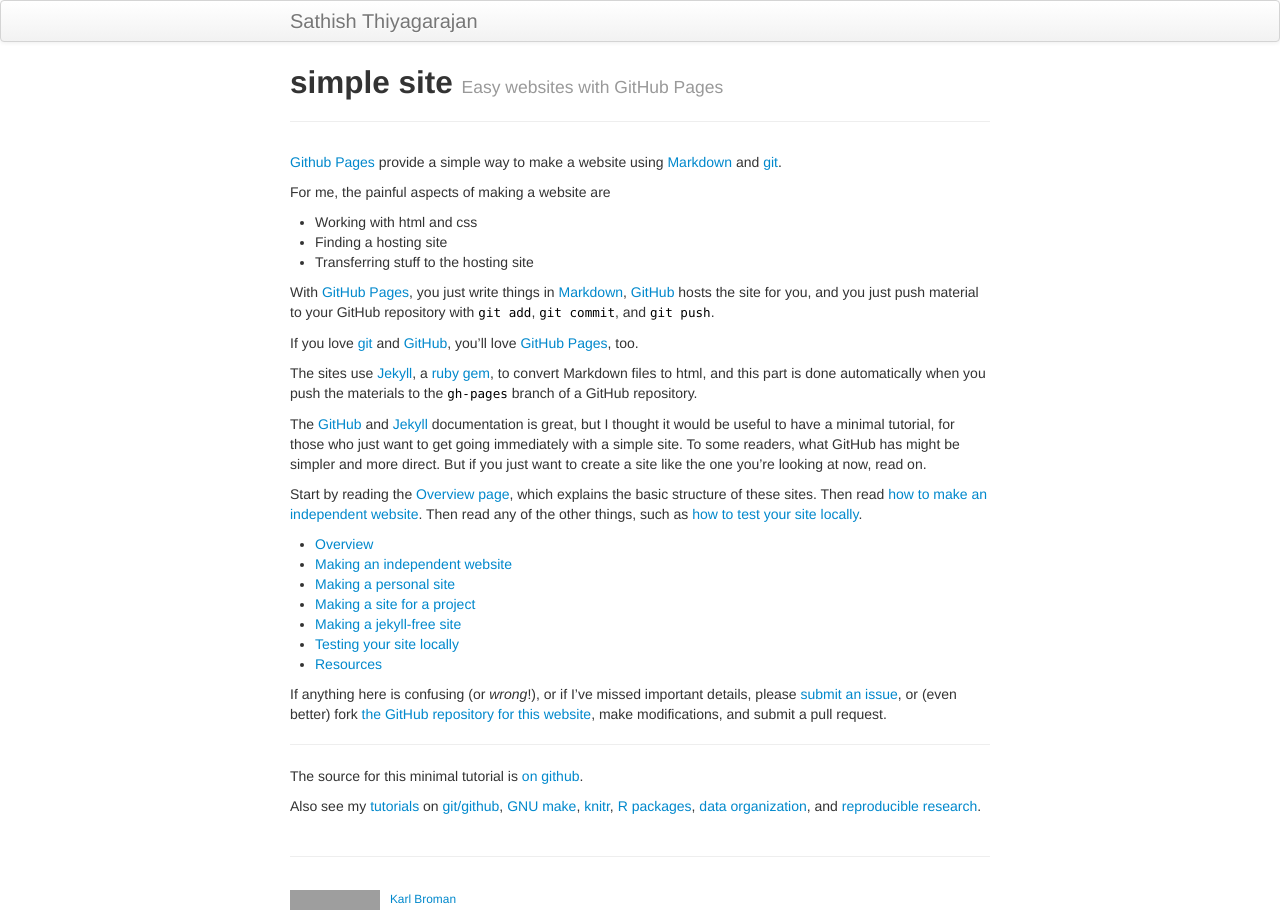
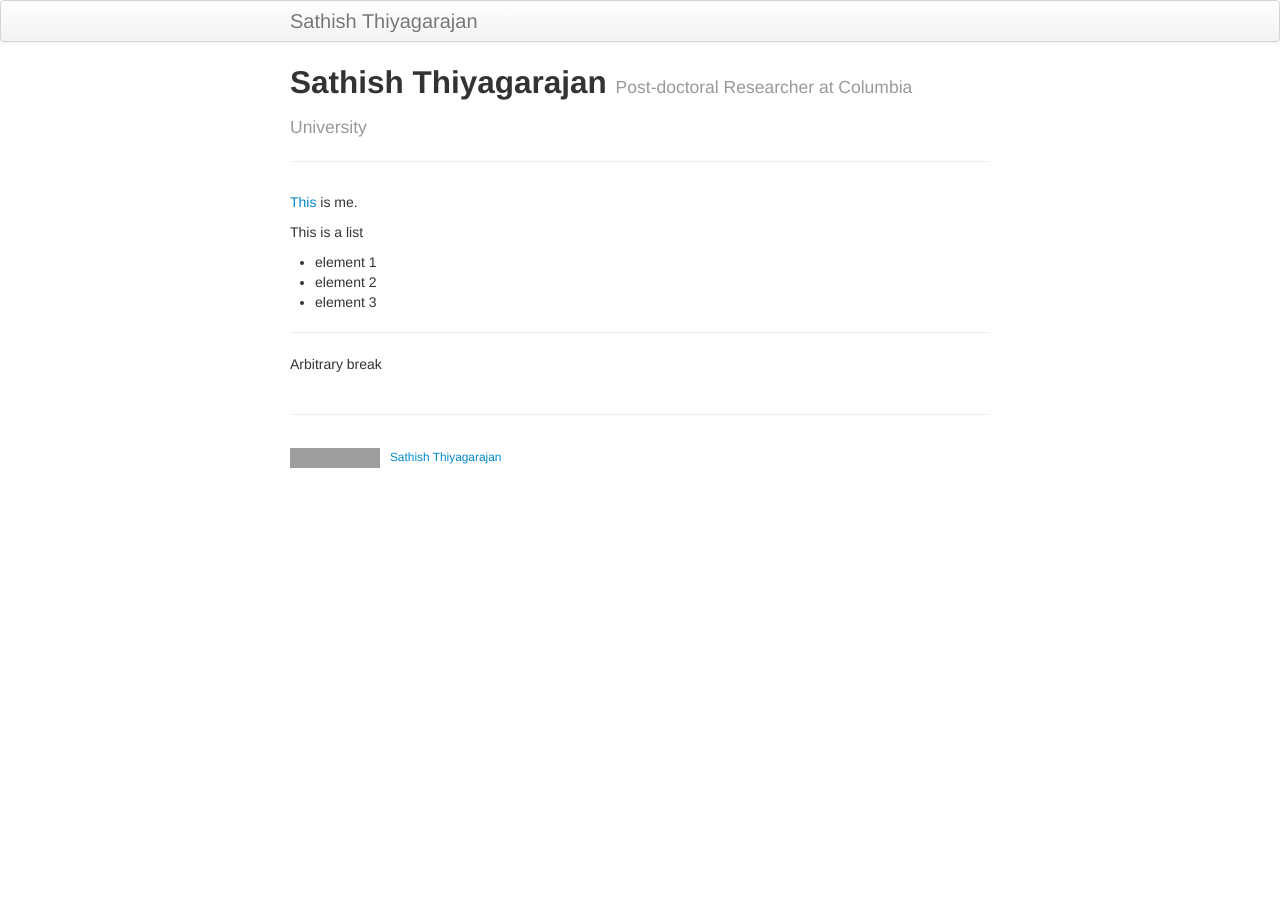
Before and after one commit to sathish-t/site_in_progress, a Jekyll site: the page built from index.md, in a window 1280 px wide. Built offline with Jekyll 4.4.1, drawn with Linux system fonts in a browser that asks for light colours; grey boxes are pictures that could not be loaded.

Commit message:
Edited some more files

```diff
--- a/_includes/themes/twitter/default.html
+++ b/_includes/themes/twitter/default.html
@@ -44,10 +44,8 @@
       <hr>
       <footer>
         <p><small>
-  <!-- start of Karl's footer; modify this part -->
           <a href="https://creativecommons.org/publicdomain/zero/1.0/"><img src="https://i.creativecommons.org/p/zero/1.0/88x31.png" alt="CC0"/></a> &nbsp;
-          <a href="https://kbroman.org">Karl Broman</a>
-  <!-- end of Karl's footer; modify this part -->
+          <a href="https://sathish-t.github.io/site_in_progress/">Sathish Thiyagarajan</a>
         </small></p>
       </footer>
 
--- a/index.md
+++ b/index.md
@@ -1,72 +1,17 @@
 ---
 layout: page
-title: simple site
-tagline: Easy websites with GitHub Pages
-description: Minimal tutorial on making a simple website with GitHub Pages
+title: Sathish Thiyagarajan
+tagline: Post-doctoral Researcher at Columbia University
+description: My research website
 ---
 
-[Github Pages](https://pages.github.com) provide a simple way to make a
-website using
-[Markdown](https://daringfireball.net/projects/markdown/) and
-[git](https://git-scm.com).
+[This](https://sathish-t.github.io/site_in_progress/) is me.
 
-For me, the painful aspects of making a website are
+This is a list
 
-- Working with html and css
-- Finding a hosting site
-- Transferring stuff to the hosting site
-
-With [GitHub Pages](https://pages.github.com), you just write things in
-[Markdown](https://daringfireball.net/projects/markdown/),
-[GitHub](https://github.com) hosts the site for you, and you just push
-material to your GitHub repository with `git add`, `git commit`, and
-`git push`.
-
-If you love [git](https://git-scm.com/) and
-[GitHub](https://github.com), you'll love
-[GitHub Pages](https://pages.github.com), too.
-
-The sites use [Jekyll](https://jekyllrb.com/), a
-[ruby](https://www.ruby-lang.org/en/) [gem](https://rubygems.org/), to
-convert Markdown files to html, and this part is done
-automatically when you push the materials to the `gh-pages` branch
-of a GitHub repository.
-
-The [GitHub](https://pages.github.com) and
-[Jekyll](https://jekyllrb.com) documentation is great, but I thought it
-would be useful to have a minimal tutorial, for those who just want to
-get going immediately with a simple site. To some readers, what GitHub
-has might be simpler and more direct.  But if you just want to create
-a site like the one you're looking at now, read on.
-
-Start by reading the [Overview page](pages/overview.html), which
-explains the basic structure of these sites. Then read
-[how to make an independent website](pages/independent_site.html). Then
-read any of the other things, such as
-[how to test your site locally](pages/local_test.html).
-
-- [Overview](pages/overview.html)
-- [Making an independent website](pages/independent_site.html)
-- [Making a personal site](pages/user_site.html)
-- [Making a site for a project](pages/project_site.html)
-- [Making a jekyll-free site](pages/nojekyll.html)
-- [Testing your site locally](pages/local_test.html)
-- [Resources](pages/resources.html)
-
-If anything here is confusing (or _wrong_!), or if I've missed
-important details, please
-[submit an issue](https://github.com/kbroman/simple_site/issues), or (even
-better) fork [the GitHub repository for this website](https://github.com/kbroman/simple_site),
-make modifications, and submit a pull request.
+- element 1
+- element 2
+- element 3
 
 ---
-
-The source for this minimal tutorial is [on github](https://github.com/kbroman/simple_site).
-
-Also see my [tutorials](https://kbroman.org/pages/tutorials) on
-[git/github](https://kbroman.org/github_tutorial),
-[GNU make](https://kbroman.org/minimal_make),
-[knitr](https://kbroman.org/knitr_knutshell),
-[R packages](https://kbroman.org/pkg_primer),
-[data organization](https://kbroman.org/dataorg),
-and [reproducible research](https://kbroman.org/steps2rr).
+Arbitrary break
```
